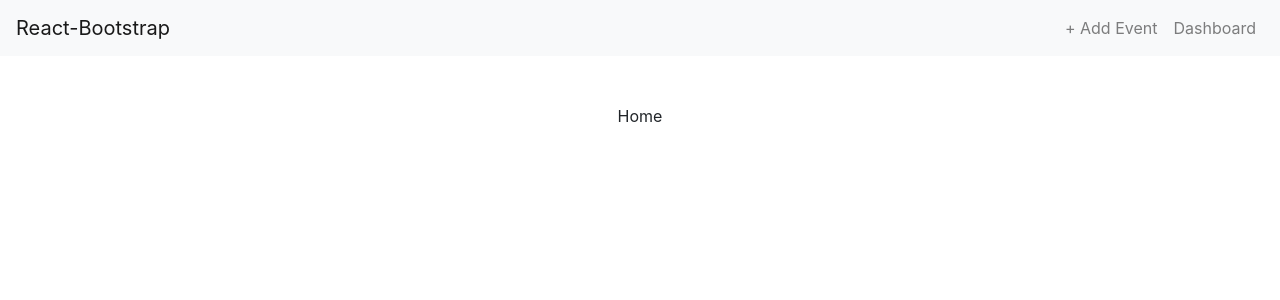
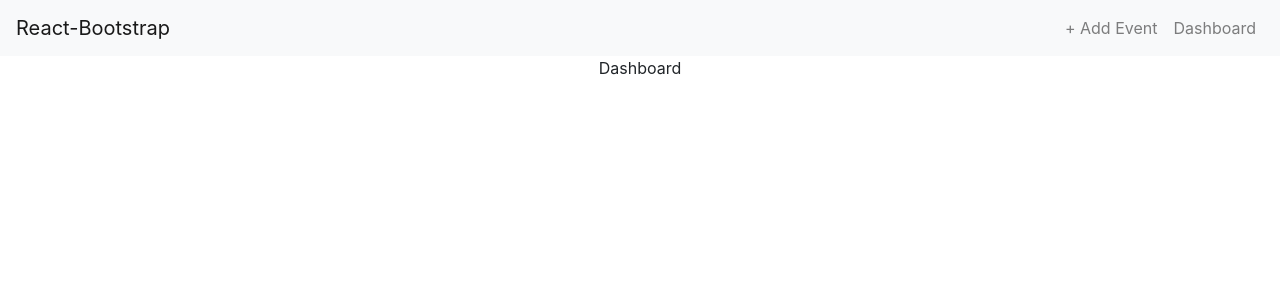
Before and after one commit to abamakbar07/NashtaGlobalUtama, a React (Create React App) app in the folder client/: page /dashboard in a window 1280 px wide. Shown: the top 300 px of the page. Built offline with nearby package versions, Linux system fonts and the light colour scheme.

Commit message:
setup routing

```diff
--- a/client/src/App.js
+++ b/client/src/App.js
@@ -1,13 +1,22 @@
 import './App.css';
+import { BrowserRouter as Router, Switch, Route } from "react-router-dom";
 import NavBar from './pages/components/Navbar'
+import Home from './pages/home/Home';
 import FormAddEvent from './pages/form/FormAddEvent';
+import Dashboard from './pages/dashboard/Dashboard';
 
 function App() {
   return (
-    <div className="App">
-      <NavBar />
-      <FormAddEvent />
-    </div>
+    <Router>
+      <div className="App">
+        <NavBar />
+        <Switch>
+          <Route path="/" exact component={Home} />
+          <Route path="/add-event" exact component={FormAddEvent} />
+          <Route path="/dashboard" exact component={Dashboard} />
+        </Switch>
+      </div>
+    </Router>
   );
 }
 
--- a/client/src/pages/components/Navbar.js
+++ b/client/src/pages/components/Navbar.js
@@ -5,11 +5,11 @@ const NavBar = () => {
    return (
       <div className="Navbar">
          <Navbar bg="light" expand="lg">
-            <Navbar.Brand href="/home">React-Bootstrap</Navbar.Brand>
+            <Navbar.Brand href="/">React-Bootstrap</Navbar.Brand>
             <Navbar.Toggle aria-controls="basic-navbar-nav" />
             <Navbar.Collapse id="basic-navbar-nav">
             <Nav className="ml-auto">
-               <Nav.Link href="/form">+ Add Event</Nav.Link>
+               <Nav.Link href="/add-event">+ Add Event</Nav.Link>
                <Nav.Link href="/dashboard">Dashboard</Nav.Link>
             </Nav>
             </Navbar.Collapse>
--- /dev/null
+++ b/client/src/pages/dashboard/Dashboard.js
@@ -0,0 +1,11 @@
+import React from 'react'
+
+const Dashboard = () => {
+   return (
+      <div className="Dashboard">
+         Dashboard
+      </div>
+   )
+}
+
+export default Dashboard
--- a/client/src/pages/form/FormAddEvent.js
+++ b/client/src/pages/form/FormAddEvent.js
@@ -2,8 +2,8 @@ import React from 'react'
 
 const FormAddEvent = () => {
    return (
-     <div className="FormAddEvent p-5">
-        Home
+     <div className="FormAddEvent">
+        Form
      </div>
    );
 }
--- /dev/null
+++ b/client/src/pages/home/Home.js
@@ -0,0 +1,11 @@
+import React from 'react'
+
+const Home = () => {
+   return (
+      <div className="Home">
+         Home
+      </div>
+   )
+}
+
+export default Home
```
